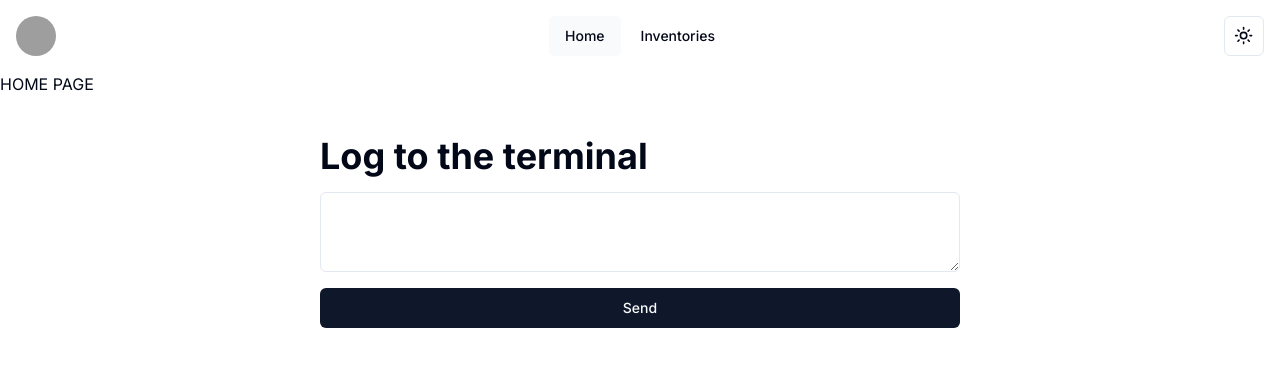
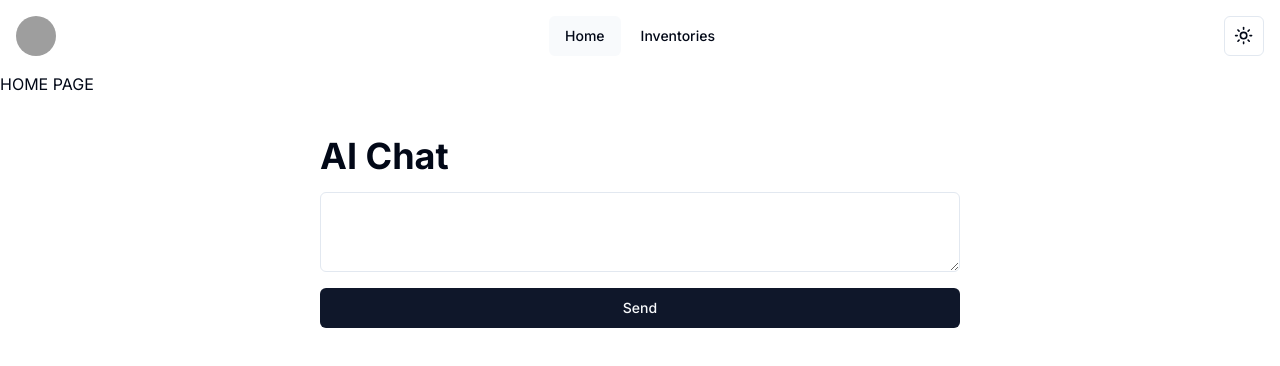
Before and after one commit to grimSkepsis/dnd_app_client, a Next.js app: page / in a window 1280 px wide. Shown: the top 366 px of the page. Built offline with nearby package versions, Linux system fonts and the light colour scheme; grey boxes are pictures that could not be loaded; what @apollo/client-integration-nextjs would draw is missing.

Commit message:
mhofer/adds first pass ai chat

```diff
--- a/src/app/terminal-chat.tsx
+++ b/src/app/ai-chat.tsx
@@ -4,14 +4,14 @@
 import { Button } from "@/components/ui/button";
 import { useActionState } from "react";
 
-export default function TerminalChat() {
+export default function AIChat() {
   const [state, formAction, isPending] = useActionState(Log, null);
   return (
     <form
       action={formAction}
       className="flex flex-col gap-4 w-1/2 mx-auto mt-10"
     >
-      <h1 className="text-4xl font-bold">Log to the terminal</h1>
+      <h1 className="text-4xl font-bold">AI Chat</h1>
       {state?.error && <p className="text-red-500">{state.error}</p>}
       <Textarea name="message" />
 
--- a/src/app/page.tsx
+++ b/src/app/page.tsx
@@ -1,10 +1,10 @@
-import TerminalChat from "./terminal-chat";
+import AIChat from "./ai-chat";
 
 export default async function Home() {
   return (
     <main>
       HOME PAGE
-      <TerminalChat />
+      <AIChat />
     </main>
   );
 }
```
